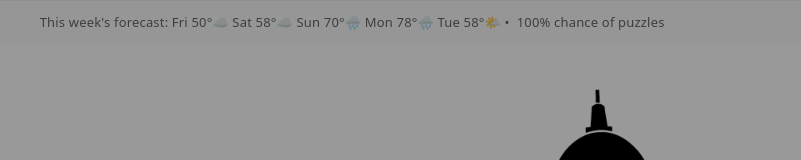
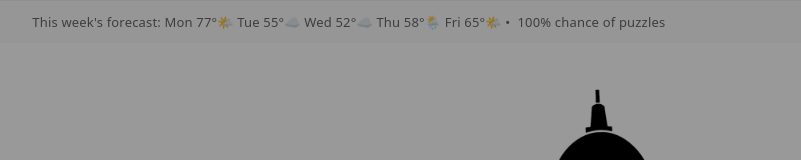
Before and after one commit to cwzimmerman1-art/Capitol-Letters, a React (Vite) app: page / in a window 1280 px wide. Shown: the top 160 px of the page, without its empty margins (37-838 px from the left). Built offline with nearby package versions, Linux system fonts and the light colour scheme.

Commit message:
weather update

```diff
--- a/src/App.jsx
+++ b/src/App.jsx
@@ -983,11 +983,11 @@ if (showArchive) {
         Past puzzles
       </button>
 
-        {/* NEW TICKER */}
+        {/* NEW TICKER☀️ 🌤️ ⛅ 🌥️ ☁️ 🌦️ 🌧️ ⛈️ 🌩️ 🌨️ ❄️ 🌬️ 💨 🌪️ */}
         {yesterday && (
           <div style={styles.tickerWrapper}>
             <div style={styles.ticker}>
-              This week's forecast: Fri 50°☁️ Sat 58°☁️ Sun 70°🌧️ Mon 78°🌧️ Tue 58°🌤️ •  100% chance of puzzles
+              This week's forecast: Mon 77°🌤️ Tue 55°☁️ Wed 52°☁️ Thu 58°🌦️ Fri 65°🌤️ •  100% chance of puzzles
             </div>
           </div>
         )}
```
